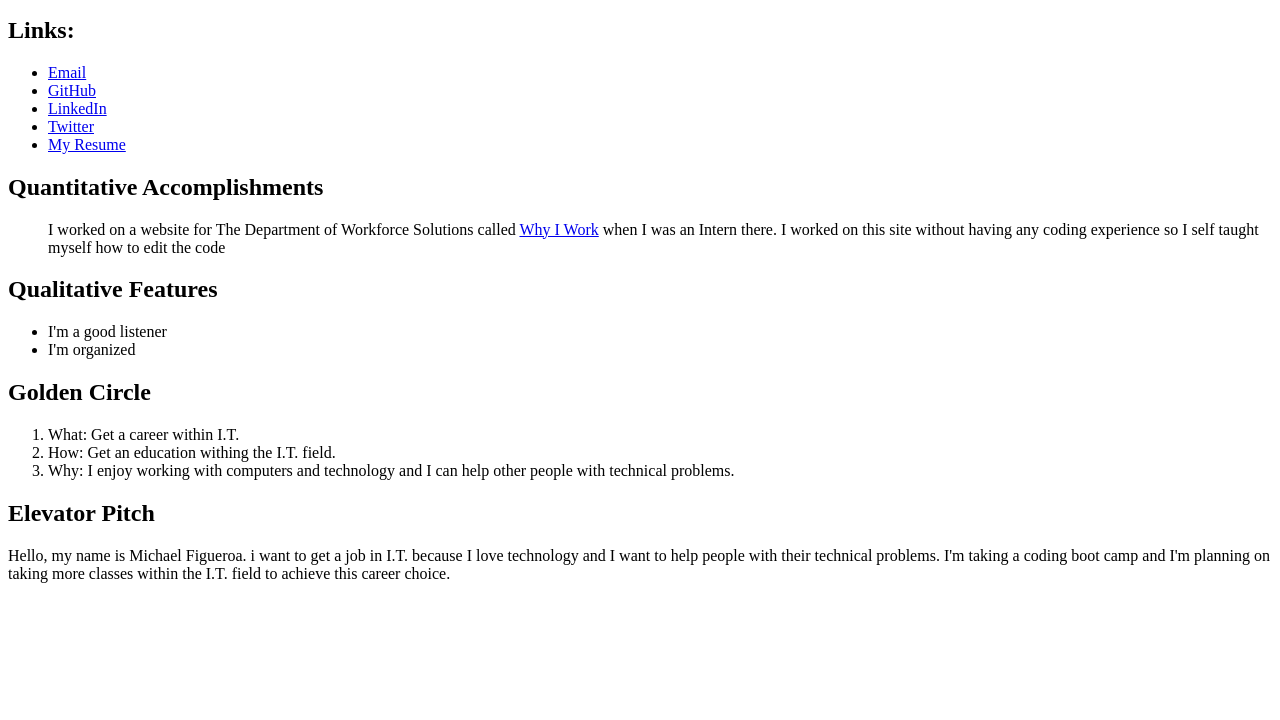
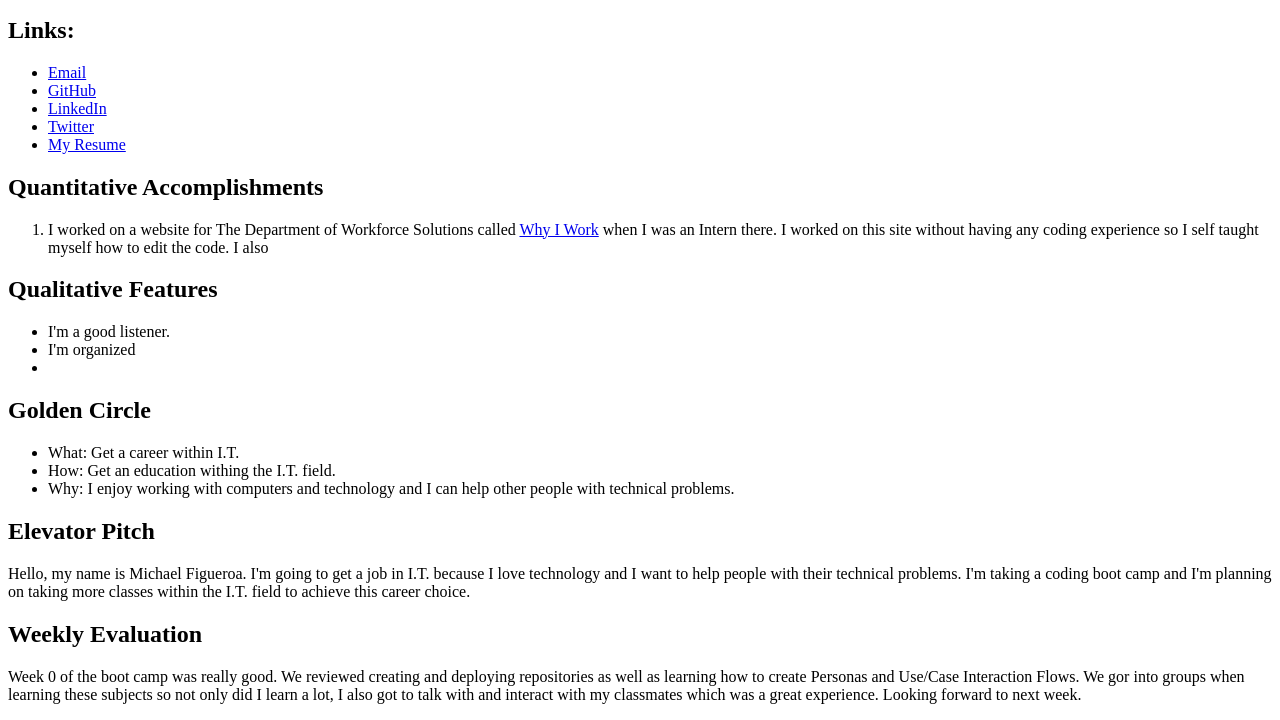
Before and after one commit to Mike1f/michaels-portfolio, a plain HTML site: page index.html in a window 1280 px wide. Shown: the part 101-821 px from the top of the page. Before the commit the page ends 800 px from the top, so only its background shows below. Drawn offline with Linux system fonts and the light colour scheme.

Commit message:
elevator pitch update

```diff
--- a/index.html
+++ b/index.html
@@ -14,26 +14,32 @@
 			<li><a href="https://docs.google.com/document/d/1i26k884RdvxWO0GBUSqU7maovqeftOJIJ6BefOKR8Q8/edit?usp=sharing">My Resume</a></li>
 		</ul>
 		<h2>Quantitative Accomplishments</h2>
-		<ul>
-			<p>I worked on a website for The Department of Workforce Solutions called
+		<ol>
+			<li>I worked on a website for The Department of Workforce Solutions called
 				<a href="https://www.dws.state.nm.us/whyiwork/">Why I Work</a>
 				when I was an Intern there. I worked on this site without having any coding experience so I self taught
-				myself how to edit the code </p>
-		</ul>
+				myself how to edit the code. I also </li>
+		</ol>
 		<h2>Qualitative Features</h2>
 		<ul>
-			<li>I'm a good listener</li>
+			<li>I'm a good listener.</li>
 			<li>I'm organized</li>
+			<li></li>
 		</ul>
 		<h2>Golden Circle</h2>
-		<ol>
+		<ul>
 			<li>What: Get a career within I.T. </li>
 			<li>How: Get an education withing the I.T. field.</li>
 			<li>Why: I enjoy working with computers and technology and I can help other people with technical problems.</li>
-		</ol>
+		</ul>
 		<h2>Elevator Pitch</h2>
-		<p>Hello, my name is Michael Figueroa. i want to get a job in I.T. because I love technology and I want to help
+		<p>Hello, my name is Michael Figueroa. I'm going to get a job in I.T. because I love technology and I want to help
 			people with their technical problems. I'm taking a coding boot camp and I'm planning on taking more classes
 			within the I.T. field to achieve this career choice.</p>
+		<h2>Weekly Evaluation</h2>
+		<p>Week 0 of the boot camp was really good. We reviewed creating and deploying repositories as well as learning
+			how to create Personas and Use/Case Interaction Flows. We gor into groups when learning these subjects so not
+			only did I learn a lot, I also got to talk with and interact with my classmates which was a great experience.
+			Looking forward to next week.</p>
 	</body>
 </html>
```
